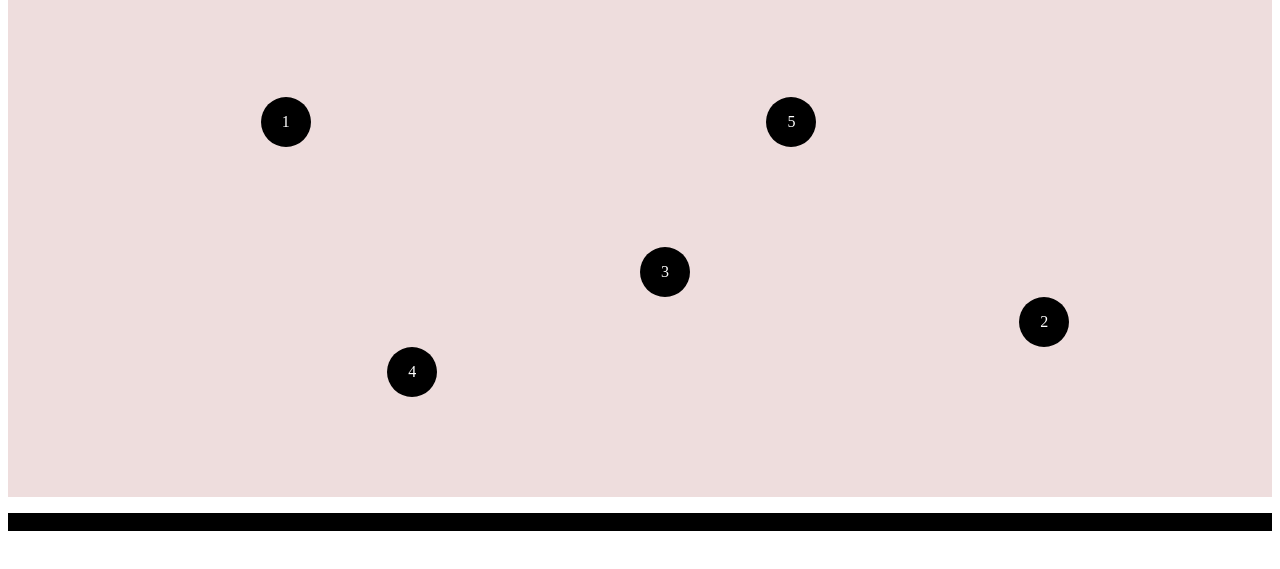
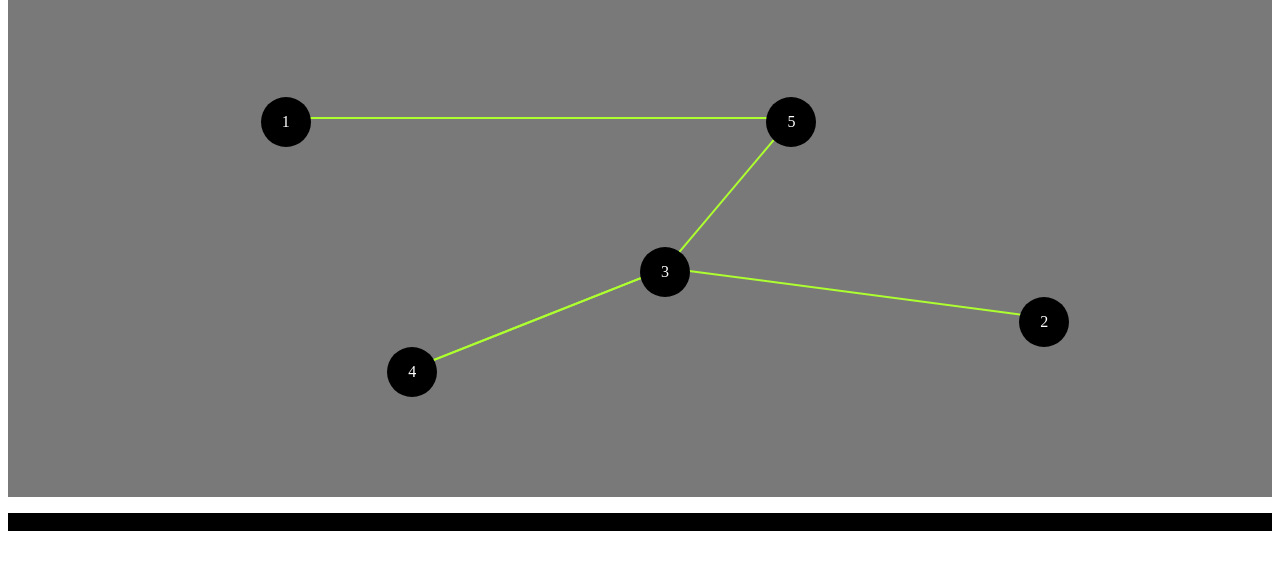
Before and after one commit to alexxstewart/algo-demos-website, a plain HTML site: page index.html in a window 1280 px wide. Shown: the part 109-678 px from the top of the page. Drawn offline with Linux system fonts and the light colour scheme.

Commit message:
FUNCTIONALITY. lines are now printed between each node and its closest neighbor

```diff
--- a/modules/createNodes.js
+++ b/modules/createNodes.js
@@ -12,6 +12,7 @@ export const createNodesArray = (numNodes) => {
 
     for(let i = 1; i < numNodes+1; i++){
         var node = {
+            number: i,
             html: `<div id=node${i}><p>${i}</p></div>`,
             x: defaultCoordsArray[i-1][0],
             y: defaultCoordsArray[i-1][1]
@@ -49,6 +50,7 @@ export const printNodes = nodesArray => {
 
 export const addNewNode = nodes => {
     var node = {
+        number: i,
         html: `<div id=node${nodes.length+1}><p>${nodes.length+1}</p></div>`,
         x: 50,
         y: 50
--- a/modules/dragNode.js
+++ b/modules/dragNode.js
@@ -1,4 +1,6 @@
-export function dragElements(nodes) {
+import { drawLines } from "./drawLines.js"
+
+export function dragElements(nodes, lines) {
     // get boundaires of parent div
     for(let i = 0; i < nodes.length; i++){
         //get the node from the array
@@ -47,6 +49,8 @@ export function dragElements(nodes) {
                     currentNode.x = newX
                 }
             }
+
+            drawLines(nodes, lines)
         }
 
         function closeDragElement() {
--- /dev/null
+++ b/modules/drawLines.js
@@ -0,0 +1,96 @@
+export const drawLines = (nodes, lines) => {
+
+    // delete previous lines
+
+    //get parent div
+    const parentDiv = document.getElementById('nodes-div')
+    for(let i = 0; i < nodes.length; i++){
+        const currentNode = nodes[i]
+        const closestNode = findClosestNode(nodes, currentNode)
+        console.log(currentNode, closestNode)
+        let line = createLine(currentNode.x, currentNode.y, closestNode.x, closestNode.y)
+        console.log(line)
+        parentDiv.appendChild(line)
+    }
+}
+
+const findClosestNode = (nodes, currentNode) => {
+
+    let minDistance = {
+        distance: Infinity,
+        closestNode: 0
+    }
+
+    for(let i = 0; i < nodes.length; i++){
+        let node = nodes[i]
+        if(currentNode.number !== node.number){
+            let distance = computeDistanceBetweenTwoNodes(currentNode, node)
+            if(distance < minDistance.distance){
+                minDistance = {
+                    distance: distance,
+                    closestNode: node
+                }
+            }
+        }
+    }
+    return minDistance.closestNode
+}
+
+const computeDistanceBetweenTwoNodes = (nodeA, nodeB) => {
+    const A_X = nodeA.x, A_Y = nodeA.y, B_X = nodeB.x, B_Y = nodeB.y
+    const xDiff = A_X - B_X
+    const yDiff = A_Y - B_Y
+    return Math.pow(Math.abs(yDiff), 2) + Math.pow(Math.abs(xDiff), 2)
+}
+
+const createLineElement = (x, y, length, angle) => {
+    let line = document.createElement('div');
+    line.className = 'line'
+    let styles = 'border: 1px solid greenyellow; '
+               + 'width: ' + length + '%; '
+               + 'height: 0px; '
+               + '-moz-transform: rotate(' + angle + 'rad); '
+               + '-webkit-transform: rotate(' + angle + 'rad);'
+               + '-o-transform: rotate(' + angle + 'rad); '
+               + '-ms-transform: rotate(' + angle + 'rad); '
+               + 'position: absolute; '
+               + 'top: ' + y + '%; '
+               + 'left: ' + x + '%; '
+               + 'z-index: 8;';
+    line.setAttribute('style', styles);
+    return line;
+}
+
+const createLine = (x1, y1, x2, y2) => {
+
+    let nodesDiv = document.getElementById("nodes-div")
+    let divRect = nodesDiv.getBoundingClientRect()
+    let topShift = divRect.top
+    let width = divRect.width
+    let height = divRect.height
+
+    // first convert the coords back to pixels as they are in relative %
+    x1 = x1/100 * width
+    x2 = x2/100 * width
+    y1 = y1/100 * height
+    y2 = y2/100 * height
+
+    let a = x1 - x2,
+        b = y1 - y2,
+        c = Math.sqrt(a * a + b * b);
+
+    let sx = (x1 + x2) / 2,
+        sy = (y1 + y2) / 2;
+
+    let x = sx - c / 2,
+        y = sy;
+
+    let alpha = Math.PI - Math.atan2(-b, a);
+
+    // convert the values back to relative values
+    c = (c / width) * 100
+    x = (x / width) * 100 + 2
+    y = (y / height) * 100 + 4
+
+    return createLineElement(x, y, c, alpha);
+}
--- a/modules/main.js
+++ b/modules/main.js
@@ -1,5 +1,6 @@
 import { createNodesArray, printNodes, addNewNode } from '/modules/createNodes.js';
 import { dragElements } from '/modules/dragNode.js'
+import { drawLines } from '/modules/drawLines.js'
 
 var nextButton = document.getElementById('next-button')
 var addNodeButton = document.getElementById('add-node-button')
@@ -17,9 +18,9 @@ function setUp(){
     // create 5 new nodes to place on the screen and print them.
     nodes = createNodesArray(5)
     printNodes(nodes)
-
+    drawLines(nodes, lines)
     // allow these nodes to be dragged
-    dragElements(nodes)
+    dragElements(nodes, lines)
 
 }
 
@@ -27,7 +28,8 @@ function setUp(){
 function addAnotherNode(){
     nodes = addNewNode(nodes)
     printNodes(nodes)
-    dragElements(nodes)
+    drawLines(nodes, lines)
+    dragElements(nodes, lines)
 }
 
 function selectStartAndEndNode(){
--- a/style.css
+++ b/style.css
@@ -30,7 +30,7 @@
 
 #nodes-div {
     position: relative;
-    background-color: rgb(238, 221, 221);
+    background-color: rgb(121, 121, 121);
     height: 500px;
 }
 
```
